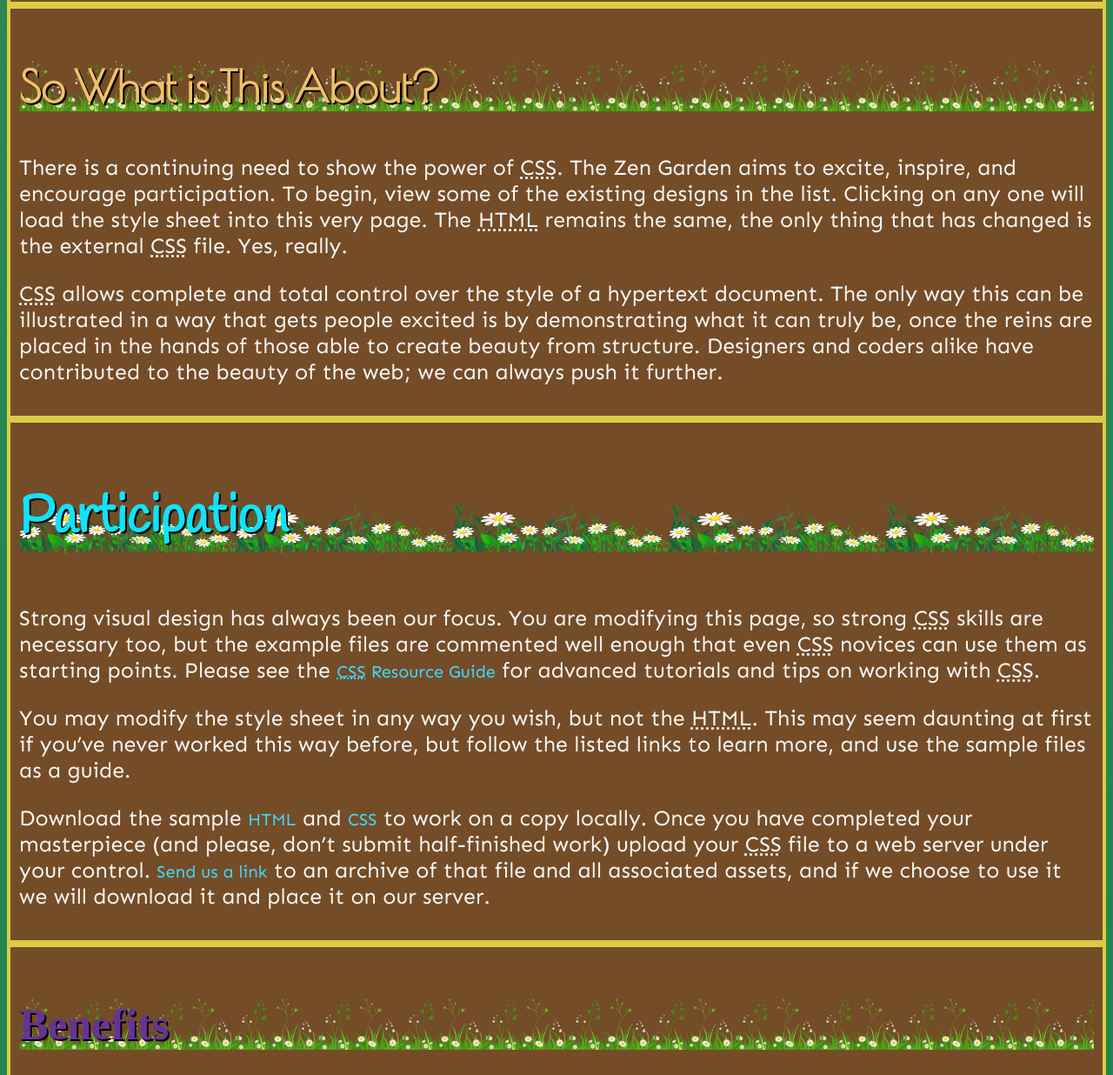
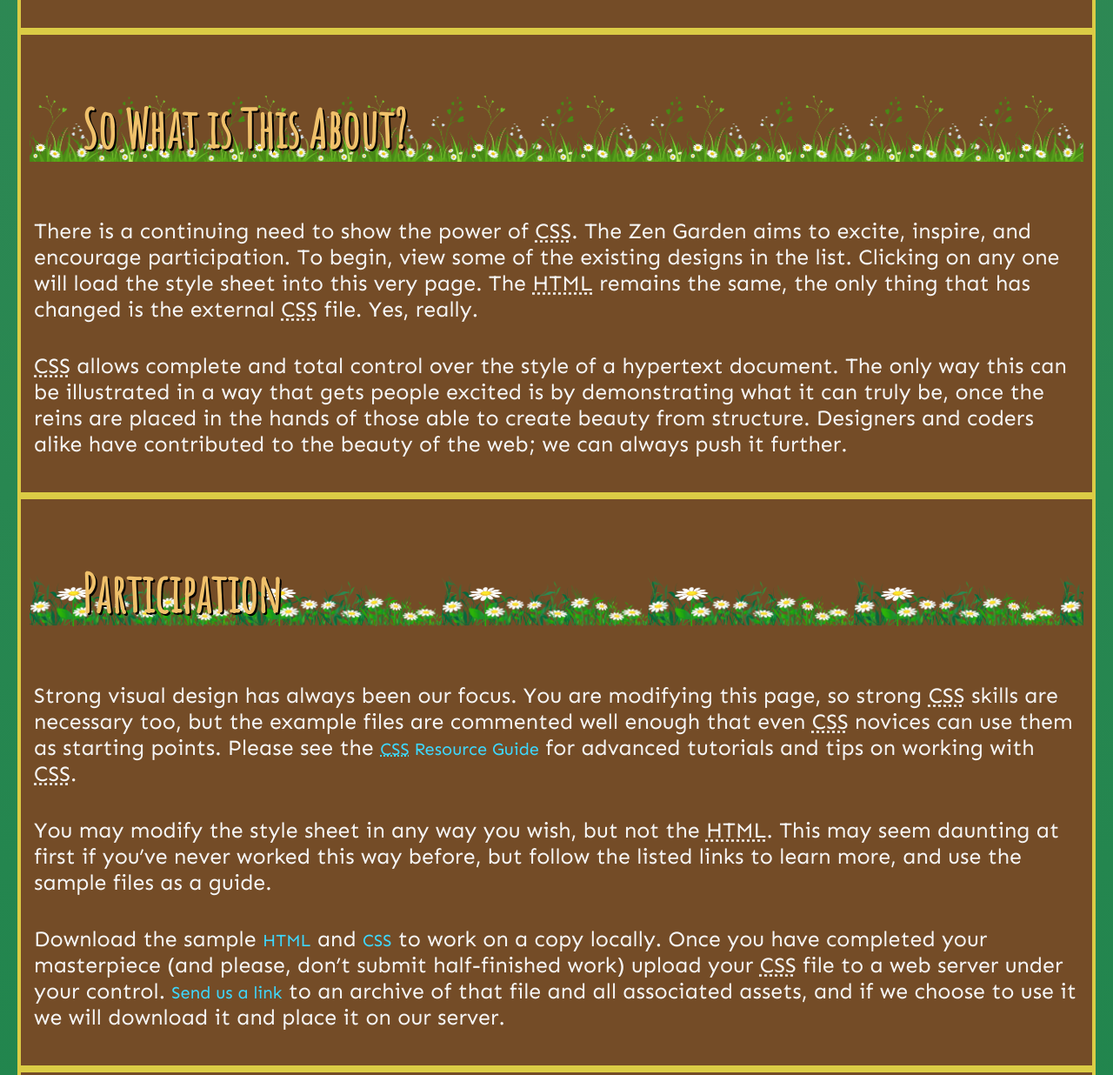
Before and after one commit to reikamoon/css-zen-garden, a plain HTML site: page index.html in a window 1280 px wide. Shown: the part 864-2100 px from the top of the page at 87% size. Drawn offline with nearby package versions, Linux system fonts and the light colour scheme; files that its build step writes are made by us from their sources; a web font is replaced by a local one.

Commit message:
added padding to h3

```diff
--- a/css/style.css
+++ b/css/style.css
@@ -2,6 +2,7 @@ body {
 background-color: rgb(6, 163, 168);
 background-image: linear-gradient(rgb(53, 138, 88), rgb(10, 128, 65));
 color: whitesmoke;
+margin: 20px;
 
 }
 
@@ -41,12 +42,13 @@ a:hover {
 
 .preamble h3 {
 font-family: 'Amatic SC';
-color: rgb(80, 255, 74);
+color: rgb(240, 193, 107);
 text-shadow: 2px 2px #000000;
 font-size: 60px;
 background-image: url(../img/daisies.png);
 background-repeat: repeat;
 background-size: contain;
+padding-left: 60px;
 }
 
 .preamble {
@@ -55,6 +57,7 @@ background-size: contain;
 
 .preamble p {
 font-size: 25px;
+padding: 5px;
 }
 
 #zen-preamble {
@@ -64,13 +67,14 @@ padding: 10px;
 }
 
 .explanation h3{
-    font-family: "Poiret One";
+    font-family: "Amatic SC";
     color: rgb(240, 193, 107);
     text-shadow: 2px 2px #000000;
-    font-size: 50px;
+    font-size: 60px;
     background-image: url(../img/daisyborder2.png);
     background-repeat: repeat;
     background-size: contain;
+    padding-left: 60px;
 }
 
 .explanation {
@@ -79,6 +83,7 @@ padding: 10px;
 
 .explanation p {
     font-size: 25px;
+    padding: 5px;
 }
 
 #zen-explanation {
@@ -88,13 +93,14 @@ padding: 10px;
 }
 
 .participation h3{
-    font-family: "Handlee";
-    color: rgb(16, 227, 255);
+    font-family: "Amatic SC";
+    color: rgb(240, 193, 107);
     text-shadow: 2px 2px #000000;
     font-size: 60px;
     background-image: url(../img/daisies.png);
     background-repeat: repeat;
     background-size: contain;
+    padding-left: 60px;
 }
 
 .participation {
@@ -103,6 +109,7 @@ padding: 10px;
 
 .participation p {
     font-size: 25px;
+    padding: 5px;
 }
 
 #zen-participation {
@@ -112,17 +119,19 @@ padding: 10px;
 }
 
 .benefits h3{
-    font-family: "Charm";
-    color: rebeccapurple;
+    font-family: "Amatic SC";
+    color: rgb(240, 193, 107);
     text-shadow: 2px 2px #000000;
-    font-size: 50px;
+    font-size: 60px;
     background-image: url(../img/daisyborder2.png);
     background-repeat: repeat;
     background-size: contain;
+    padding-left: 60px;
 }
 
 .benefits p {
     font-size: 25px;
+    padding: 5px;
 }
 
 .benefits {
@@ -196,6 +205,8 @@ li:nth-child(odd) {
     background-image: url(../img/daisies.png);
     background-repeat: repeat;
     background-size: contain;
+    background-position: ;
+
 
 }
 
```
